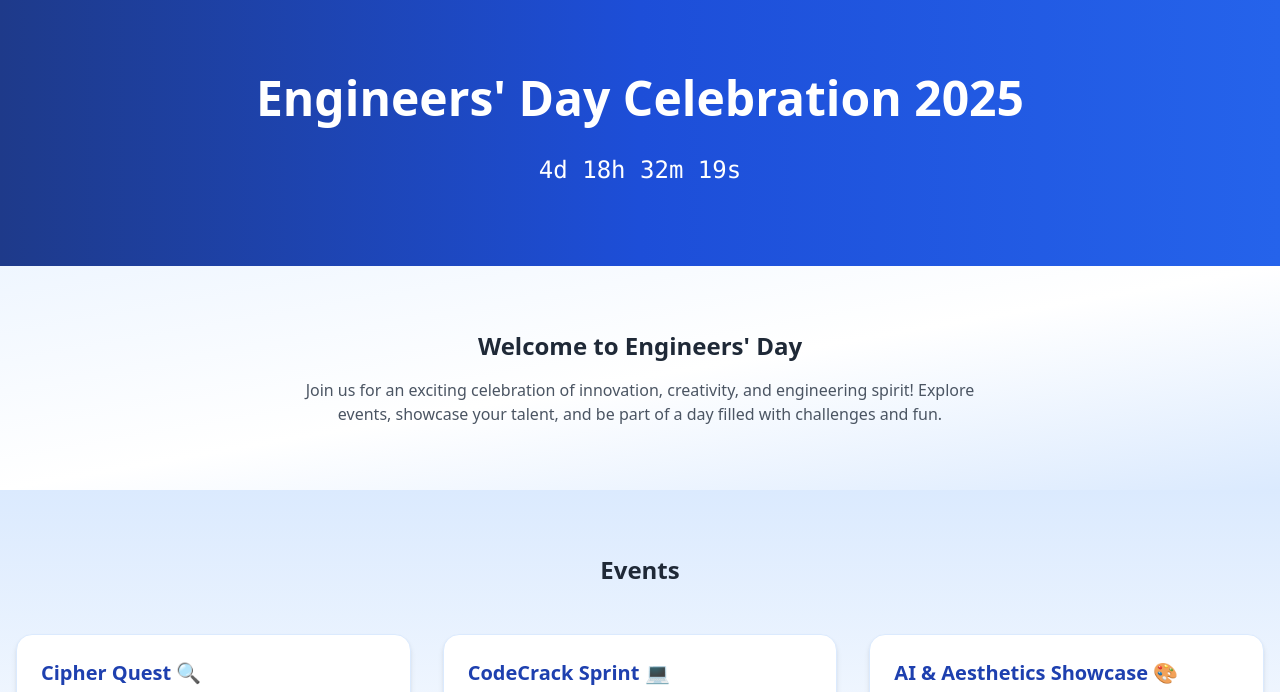
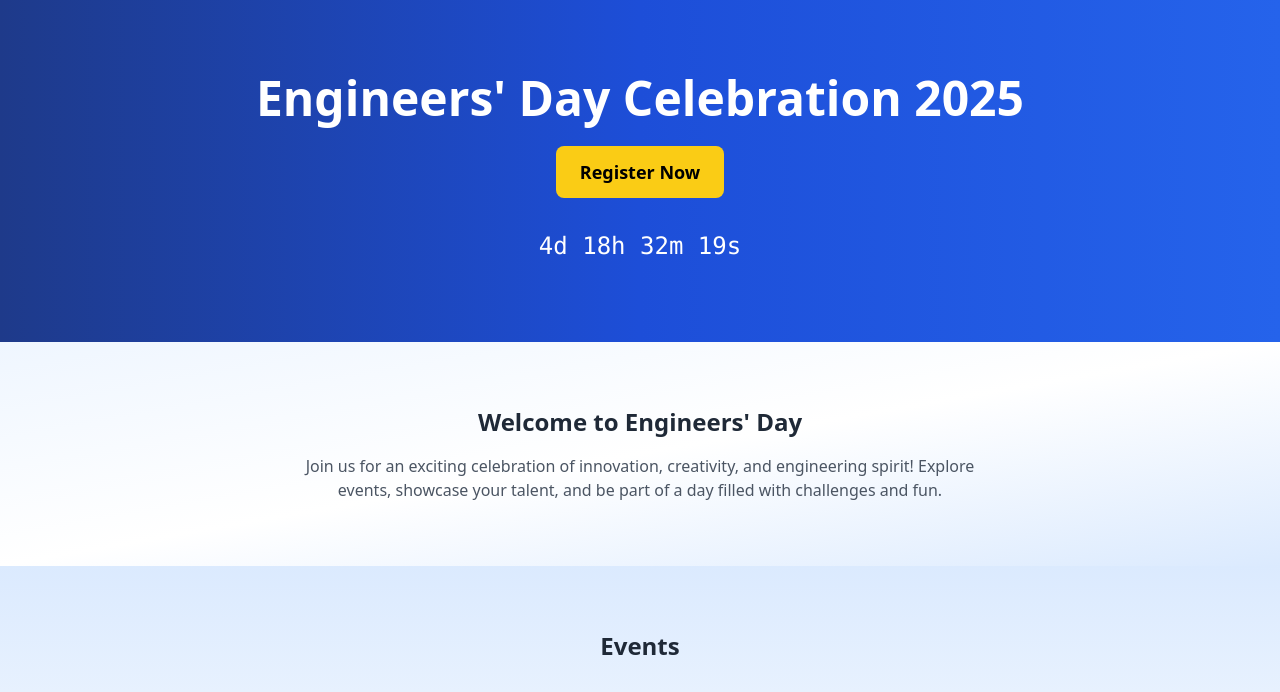
Before and after one commit to dilpakshayapatnala/engineers-day-site, a plain HTML site: page index.html in a window 1280 px wide. Shown: the part 86-778 px from the top of the page. Drawn offline with nearby package versions, Linux system fonts and the light colour scheme.

Commit message:
Update index.html

```diff
--- a/index.html
+++ b/index.html
@@ -33,6 +33,10 @@
   <header id="home" class="bg-gradient-to-r from-blue-900 via-blue-700 to-blue-600 text-white py-20 text-center">
     <div class="container mx-auto px-4">
       <h1 class="text-4xl md:text-5xl font-extrabold">Engineers' Day Celebration 2025</h1>
+      <a href="https://forms.gle/krZJMKB7pWnhMa3j7" target="_blank"
+         class="bg-yellow-400 text-black px-6 py-3 rounded-lg text-lg font-semibold hover:bg-yellow-500 transition mt-6 inline-block">
+        Register Now
+      </a>
       <div id="countdown" class="mt-8 text-2xl font-mono"></div>
     </div>
   </header>
```
